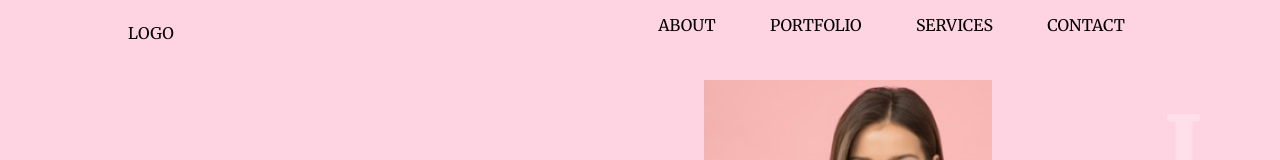
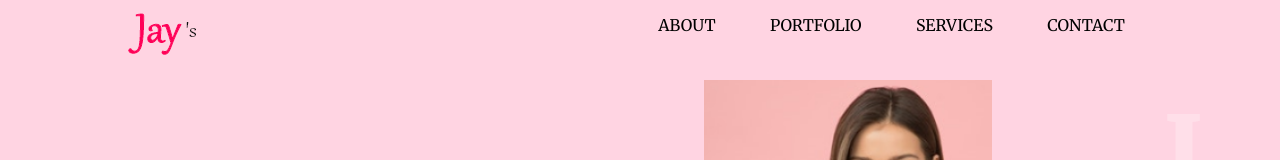
Before and after one commit to roshanjayathunga/Jays-Fashion, a plain HTML site: page index.html in a window 1280 px wide. Shown: the top 160 px of the page. Drawn offline with nearby package versions, Linux system fonts and the light colour scheme.

Commit message:
Update index.html

```diff
--- a/index.html
+++ b/index.html
@@ -14,7 +14,7 @@
   <body>
     <header class="main-header">
       <div class="logo">
-          <a href="#">LOGO</a>
+          <a href="#"><img src="img/logo.png" alt=""></a>
       </div>
 
       <input type="checkbox" class="menu-btn" id="menu-btn">
```
